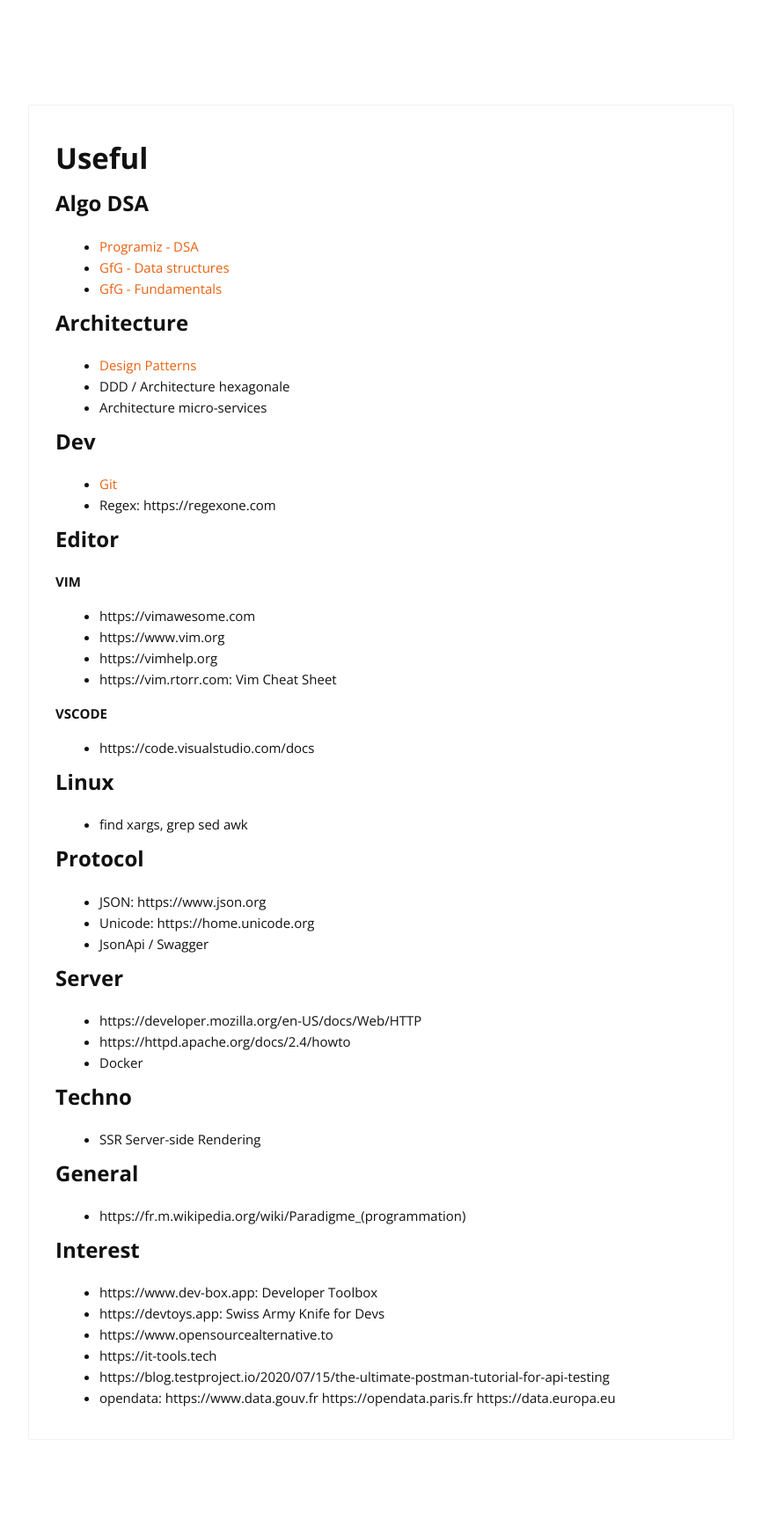
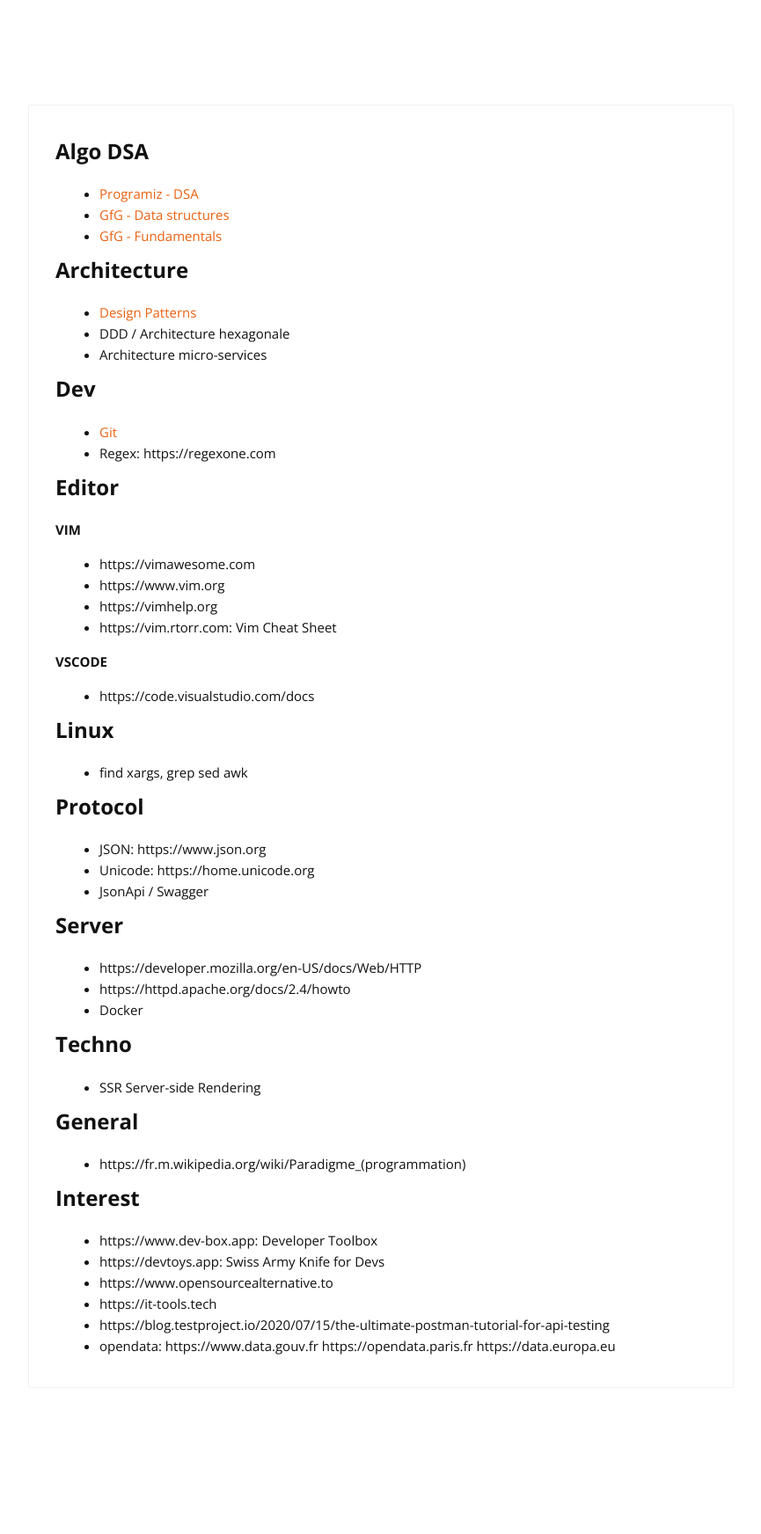
Before and after one commit to cylmat/cylmat.github.io, a Jekyll site: the page built from USEFUL.md, in a window 1280 px wide. Shown: the whole page at 88% size, without its empty margins (207-1072 px from the left). Built offline with Jekyll 4.4.1, drawn with Linux system fonts in a browser that asks for light colours; nearby versions of some CDN libraries; our own code applies the rules of GitHub Pages for plain Markdown files; after the commit the page ends 1685 px from its top, so only the background shows below that.

Commit message:
Update USEFUL.md

```diff
--- a/USEFUL.md
+++ b/USEFUL.md
@@ -1,5 +1,3 @@
-# Useful
-
 ## Algo DSA
 * [Programiz - DSA](https://www.programiz.com/dsa)
 * [GfG - Data structures](https://www.geeksforgeeks.org/data-structures)
```
